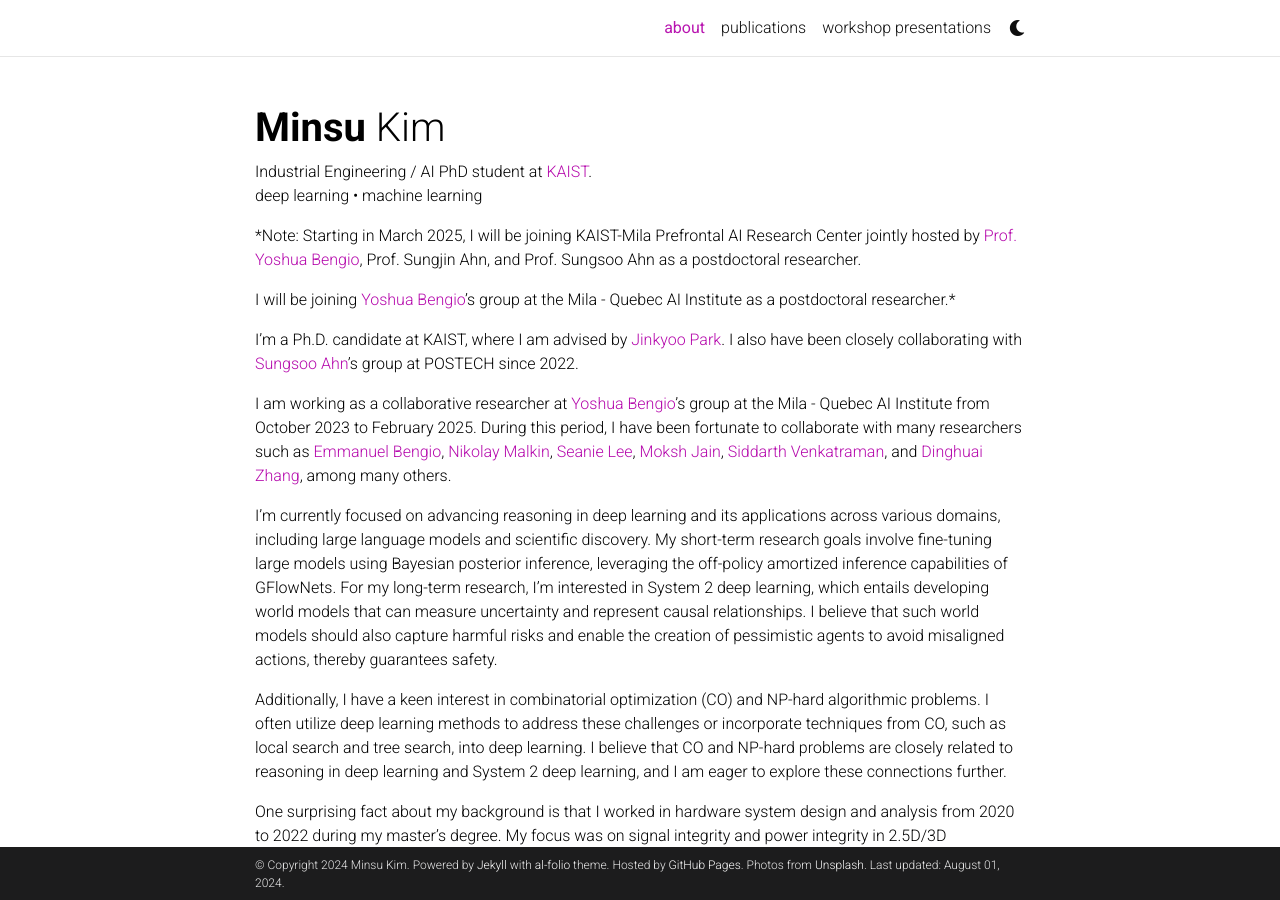
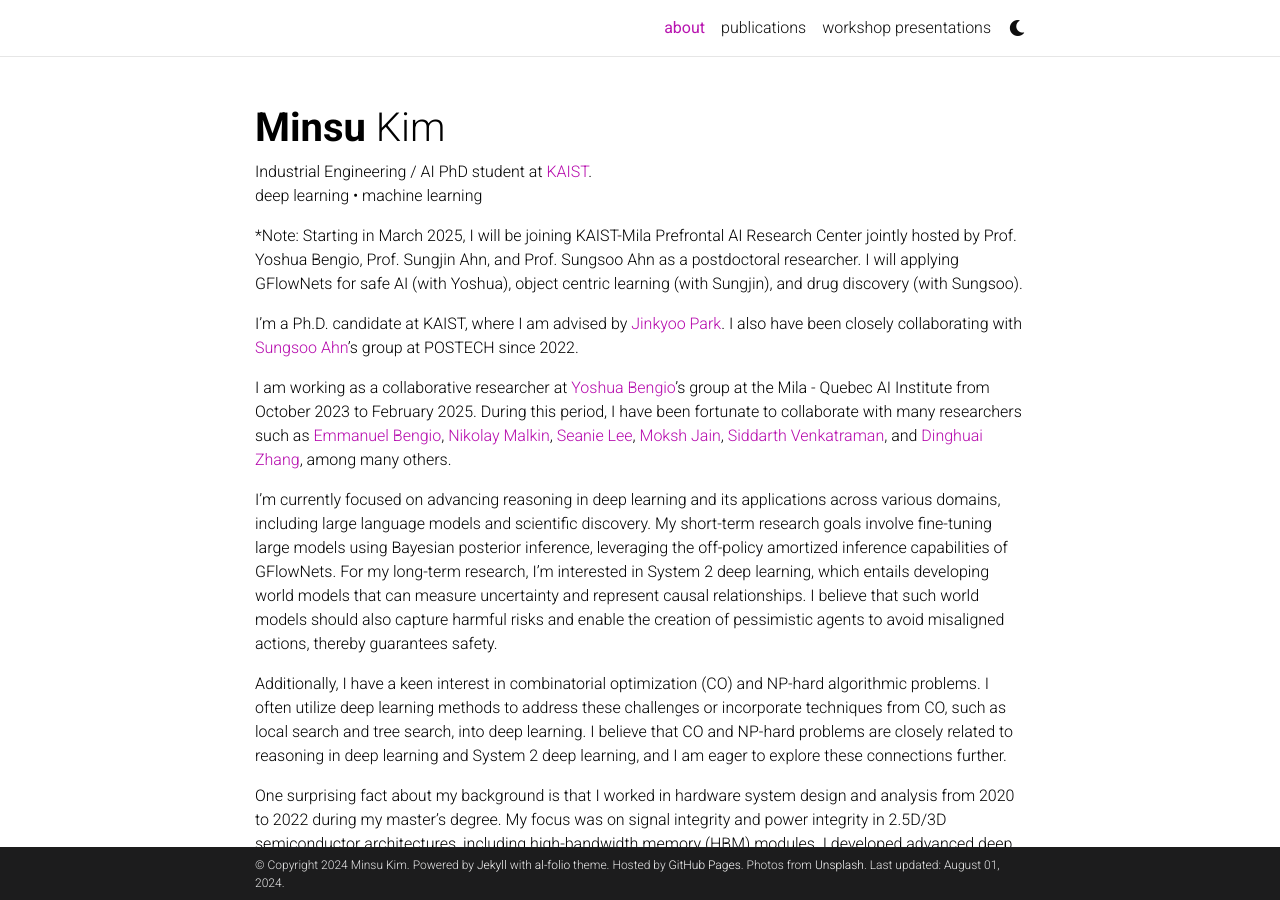
Before and after one commit to minsuukim/minsuukim.github.io, a Jekyll site: the page built from _pages/about.md, in a window 1280 px wide and 900 px high. Built offline with Jekyll 4.4.1, drawn with Linux system fonts in a browser that asks for light colours; comment, search, counter and statistics services are not loaded; a style sheet for code colours, icons or effects is not loaded.

Commit message:
Update about.md

```diff
--- a/_pages/about.md
+++ b/_pages/about.md
@@ -17,13 +17,7 @@ selected_papers: false # includes a list of papers marked as "selected={true}"
 social: true  # includes social icons at the bottom of the page
 ---
 
-*Note: Starting in March 2025, I will be joining KAIST-Mila Prefrontal AI Research Center jointly hosted by <a href="https://yoshuabengio.org/">Prof. Yoshua Bengio</a>, Prof. Sungjin Ahn, and Prof. Sungsoo Ahn as a postdoctoral researcher.
-
-
-
-I will be joining <a href="https://yoshuabengio.org/">Yoshua Bengio</a>'s group at the Mila - Quebec AI Institute as a postdoctoral researcher.*
-
-
+*Note: Starting in March 2025, I will be joining KAIST-Mila Prefrontal AI Research Center jointly hosted by Prof. Yoshua Bengio, Prof. Sungjin Ahn, and Prof. Sungsoo Ahn as a postdoctoral researcher. I will applying GFlowNets for safe AI (with Yoshua), object centric learning (with Sungjin), and drug discovery (with Sungsoo).
 
 I’m a Ph.D. candidate at KAIST, where I am advised by <a href="http://silab.kaist.ac.kr/our-team/">Jinkyoo Park</a>. I also have been closely collaborating with <a href="https://sites.google.com/view/sungsooahn0215/home">Sungsoo Ahn</a>'s group at POSTECH since 2022.
 
```
